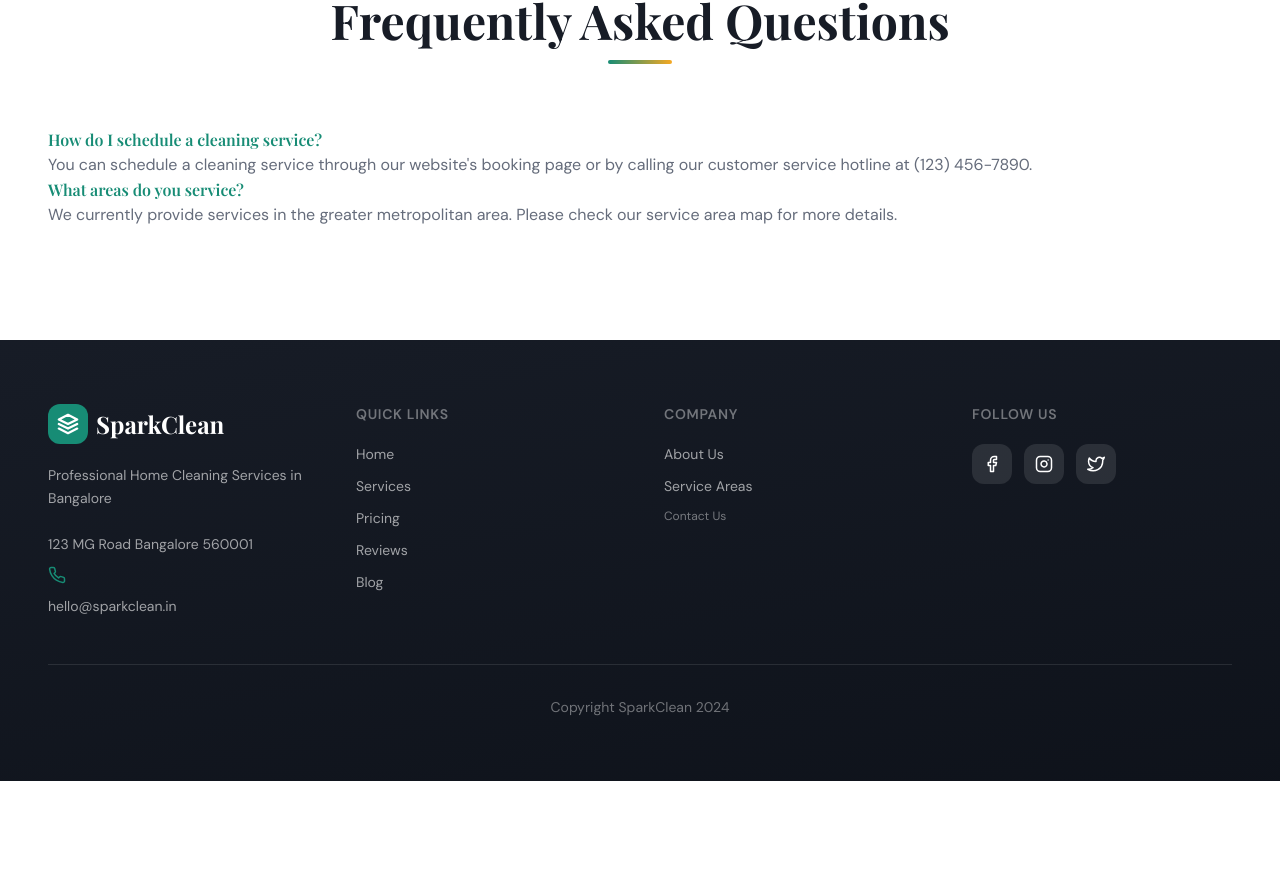
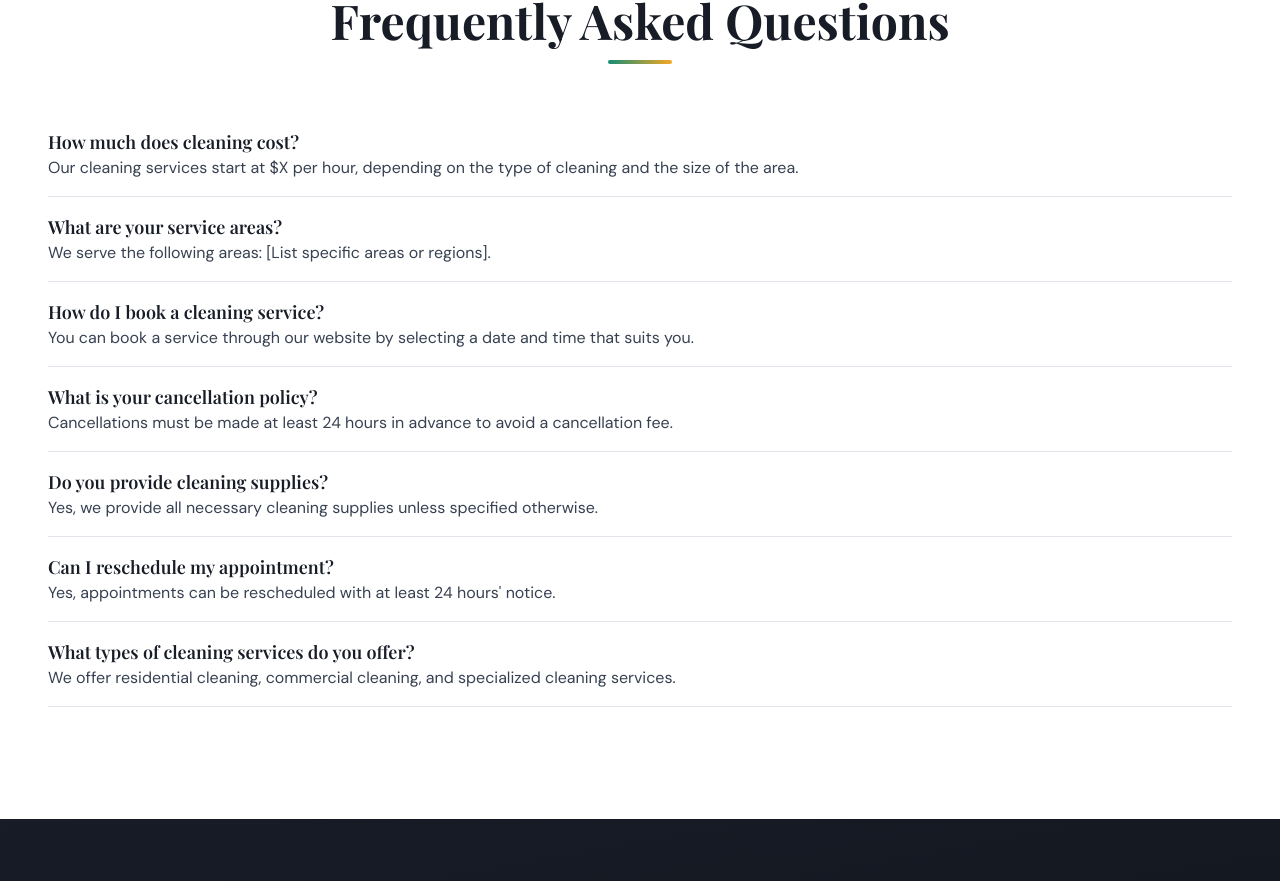
Before and after one commit to nikhilbobe-07/sample-web-code, a React (Vite) app: page / in a window 1280 px wide. Shown: the part 2973-3854 px from the top of the page. Before the commit the page ends 3754 px from the top, so only its background shows below. Built offline with nearby package versions, Linux system fonts and the light colour scheme; the HTML template or start-up script is replaced by a standard one; a web font is replaced by a local one.

Commit message:
fix(seo): Create FAQ section with 5-7 Q&A pairs addressing 'how much does cleaning cost', 'service areas', 'booking process', 'cancellation policy'

```diff
--- a/src/pages/Index.tsx
+++ b/src/pages/Index.tsx
@@ -326,14 +326,40 @@ const Index = () => {
             <motion.div variants={fadeUp} custom={2} className="divider-gradient mx-auto" />
           </motion.div>
 
-          <div className="faq-section">
-            <div className="faq-item">
-              <h3 className="cursor-pointer text-primary font-semibold">How do I schedule a cleaning service?</h3>
-              <p className="text-muted-foreground font-body leading-relaxed">You can schedule a cleaning service through our website's booking page or by calling our customer service hotline at (123) 456-7890.</p>
+          <div className="space-y-4">
+            <div className="border-b pb-4">
+              <h3 className="text-lg font-semibold">How much does cleaning cost?</h3>
+              <p className="text-gray-700">Our cleaning services start at $X per hour, depending on the type of cleaning and the size of the area.</p>
             </div>
-            <div className="faq-item">
-              <h3 className="cursor-pointer text-primary font-semibold">What areas do you service?</h3>
-              <p className="text-muted-foreground font-body leading-relaxed">We currently provide services in the greater metropolitan area. Please check our service area map for more details.</p>
+
+            <div className="border-b pb-4">
+              <h3 className="text-lg font-semibold">What are your service areas?</h3>
+              <p className="text-gray-700">We serve the following areas: [List specific areas or regions].</p>
+            </div>
+
+            <div className="border-b pb-4">
+              <h3 className="text-lg font-semibold">How do I book a cleaning service?</h3>
+              <p className="text-gray-700">You can book a service through our website by selecting a date and time that suits you.</p>
+            </div>
+
+            <div className="border-b pb-4">
+              <h3 className="text-lg font-semibold">What is your cancellation policy?</h3>
+              <p className="text-gray-700">Cancellations must be made at least 24 hours in advance to avoid a cancellation fee.</p>
+            </div>
+
+            <div className="border-b pb-4">
+              <h3 className="text-lg font-semibold">Do you provide cleaning supplies?</h3>
+              <p className="text-gray-700">Yes, we provide all necessary cleaning supplies unless specified otherwise.</p>
+            </div>
+
+            <div className="border-b pb-4">
+              <h3 className="text-lg font-semibold">Can I reschedule my appointment?</h3>
+              <p className="text-gray-700">Yes, appointments can be rescheduled with at least 24 hours' notice.</p>
+            </div>
+
+            <div className="border-b pb-4">
+              <h3 className="text-lg font-semibold">What types of cleaning services do you offer?</h3>
+              <p className="text-gray-700">We offer residential cleaning, commercial cleaning, and specialized cleaning services.</p>
             </div>
           </div>
         </div>
```
